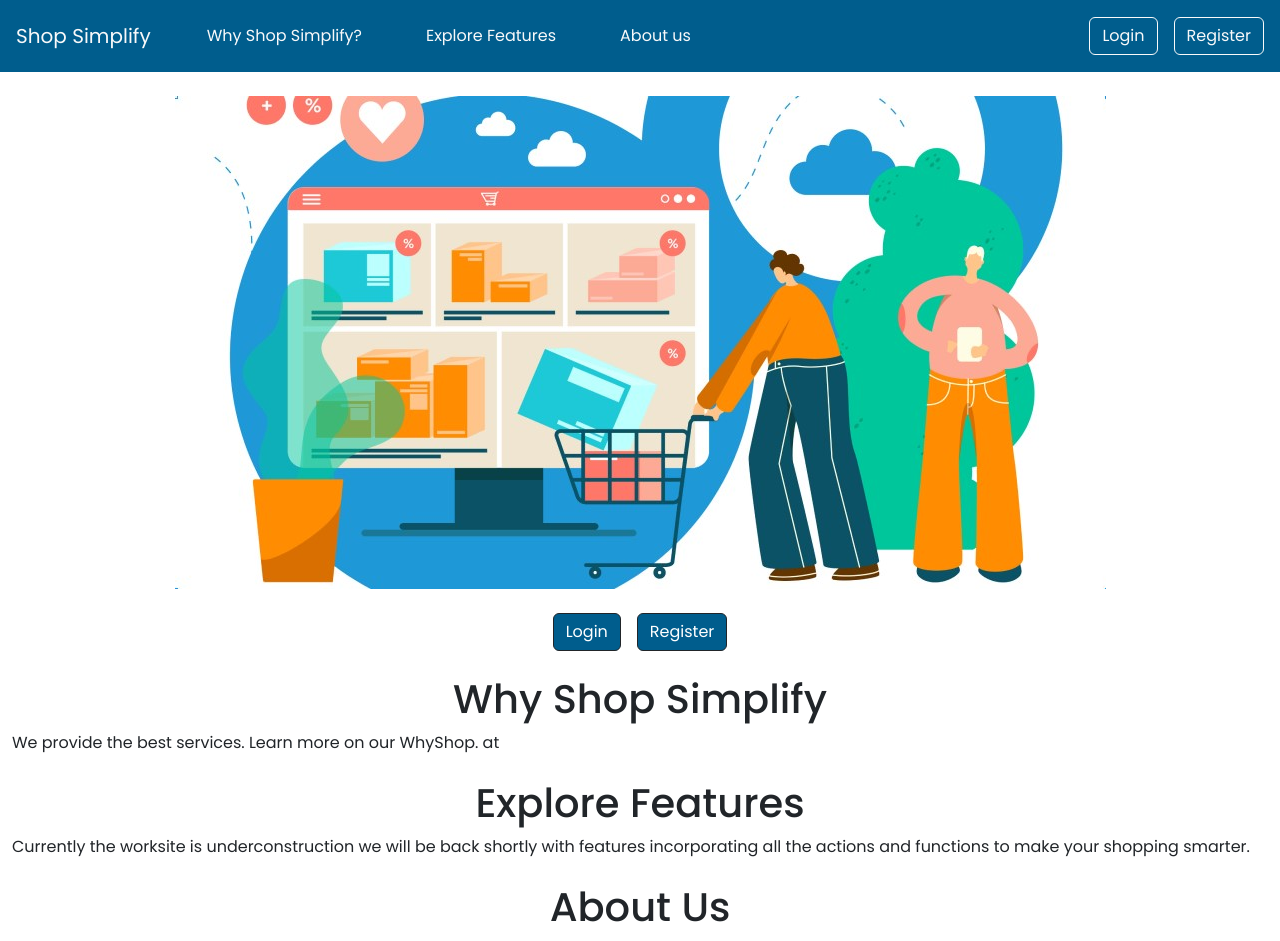
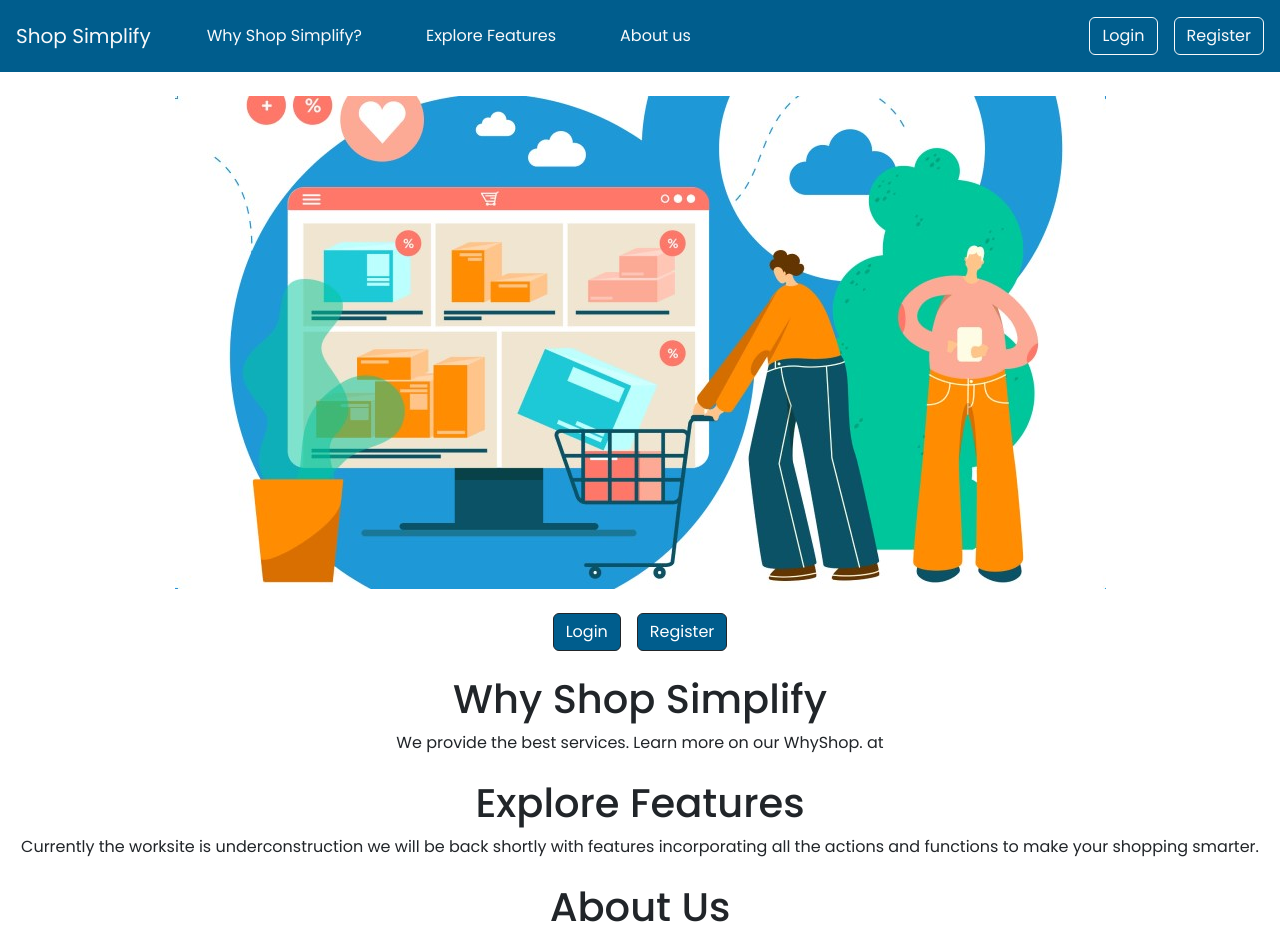
Before and after one commit to TheCodingWizard27/Capstone, a React (Create React App) app in the folder frontend/: page / in a window 1280 px wide. Shown: the top 941 px of the page. Built offline with nearby package versions, Linux system fonts and the light colour scheme.

Commit message:
linking the dots

```diff
--- a/frontend/src/App.js
+++ b/frontend/src/App.js
@@ -5,7 +5,7 @@ import LandingPage from './pages/landingPage'; // Import LandingPage
 
 import SignIn from './pages/signIn';
 import Register from './pages/register';
-
+import { Link } from 'react-router-dom';
 function App() {
   return (
     <div className="App">
--- a/frontend/src/pages/landingPage.js
+++ b/frontend/src/pages/landingPage.js
@@ -1,7 +1,7 @@
 import NavigationBar from '../components/navBar';
 import Image from 'react-bootstrap/Image';
 import { Button } from 'react-bootstrap';
-
+import { Link } from 'react-router-dom';
 const LandingPage = () => {
   return (
     <>
@@ -38,7 +38,9 @@ const WhyShop = () => {
       <h1 className="d-flex justify-content-center mt-4">
         <a id="why">Why Shop Simplify</a>
       </h1>
-      <p>We provide the best services. Learn more on our WhyShop. at</p>
+      <p className="text-center" justify-content-center>
+        We provide the best services. Learn more on our WhyShop. at
+      </p>
     </div>
   );
 };
@@ -49,7 +51,7 @@ const ExploreFeature = () => {
       <h1 className="container-fluid d-flex justify-content-center mt-4">
         <a id="features">Explore Features</a>
       </h1>
-      <p>
+      <p className="text-center" justify-content-center>
         Currently the worksite is underconstruction we will be back shortly with
         features incorporating all the actions and functions to make your
         shopping smarter.
@@ -64,7 +66,7 @@ const AboutUS = () => {
       <h1 className="container-fluid d-flex justify-content-center mt-4">
         <a id="about">About Us</a>
       </h1>
-      <p className="text-center">
+      <p className="text-center" justify-content-center>
         Team of four.
         <ul className="list-unstyled">
           <li> Aavash Neupane</li>
@@ -80,6 +82,7 @@ const AboutUS = () => {
 const Buttonlike = () => {
   return (
     <>
+      <Link to="/pages/signIn">
         <Button
           style={{ color: 'white' }}
           className="mx-2 btn btn-primary custom-btn"
@@ -87,6 +90,8 @@ const Buttonlike = () => {
         >
           Login
         </Button>
+      </Link>
+      <Link to="/pages/register">
         <Button
           style={{ color: 'white' }}
           className="mx-2  btn btn-primary custom-btn"
@@ -94,6 +99,7 @@ const Buttonlike = () => {
         >
           Register
         </Button>
+      </Link>
     </>
   );
 };
```
Lines whose indentation alone changed are shown as unchanged.
